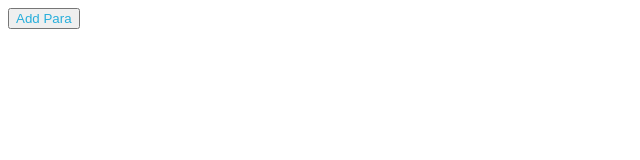
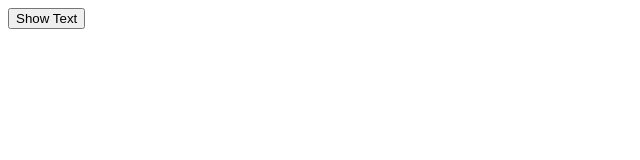
Before and after one commit to AnDx25/Button-Action-with-Class-Component---Button-Action-with-Class-Component, a React app: page / in a window 1280 px wide. Shown: the top 160 px of the page, without its empty margins (0-640 px from the left). Built offline with nearby package versions, Linux system fonts and the light colour scheme.

Commit message:
Show Text

```diff
--- a/src/components/App.js
+++ b/src/components/App.js
@@ -1,24 +1,31 @@
 import React, {Component, useState} from "react";
-import '../styles/App.css';
 
 class App extends Component {
     constructor(props) {
 		super(props);
+		this.state={
+			isVisible:false
+		}
 	};
 
 	 handleClick=()=>{
-
+		this.setState({
+      isVisible:true
+		})
 	}
     render() {
     	return(
     		<div id="main">
-				<button id="click" onClick={()=><p id="para">Hello, I've learnt to use the full-stack evaluation tool. This makes me so happy
-</p>}>Add Para</button>
-				{ /* Do not remove this main div!! */ }
+				<button id="click" onClick={this.handleClick}>Show Text</button>
+				{
+					this.state.isVisible?(<p id="para">Hello, I've learnt to use the full-stack evaluation tool. This makes me so happy</p>):''
+				}
     		</div>
     	);
     }
 }
 
 
+
+
 export default App;
```
